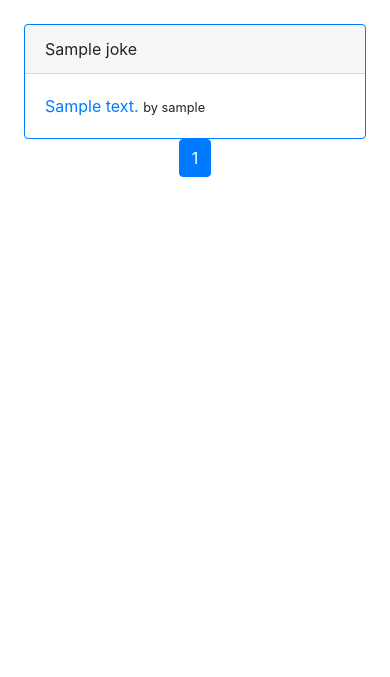
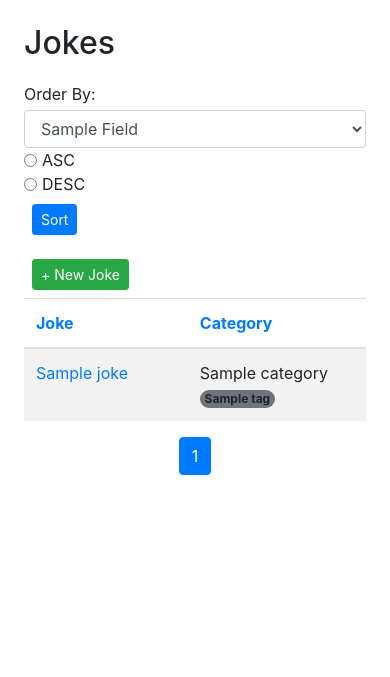
Before and after one commit to alfcomputacion/djangojokes.com, a Django app: template templates/jokes/joke_list.html in a window 390 px wide. Shown: the part 82-759 px from the top of the page. Run offline with Django 4.2, Linux system fonts and the light colour scheme; the template is opened without the code that fills it: most values are stand-ins (such as "Sample title", 1, 10 or a date in 2020); some libraries are stand-ins or nearby versions.

Commit message:
pagination and ordering  lesson

```diff
--- a/jokes/models.py
+++ b/jokes/models.py
@@ -36,7 +36,7 @@ class Joke(models.Model):
     answer = models.CharField(max_length=150)
     category = models.ForeignKey(
         'Category', related_name='jokes', on_delete=models.PROTECT)
-    tags = models.ManyToManyField('Tag')
+    tags = models.ManyToManyField('Tag', blank=True, related_name='jokes')
     slug = models.SlugField(max_length=50, unique=True, editable=False)
     created = models.DateTimeField(auto_now_add=True)
     updated = models.DateTimeField(auto_now=True)
--- a/static/js/jokes.js
+++ b/static/js/jokes.js
@@ -4,6 +4,7 @@ window.addEventListener('load', ()=>{
         const dislikeButton = document.getElementById('dislike-button');
         likeButton.addEventListener('click', ()=> {register(1);})
         dislikeButton.addEventListener('click', ()=> { register(-1);})
+        console.log('This file works')
     }
 })
 
--- a/templates/_base.html
+++ b/templates/_base.html
@@ -9,7 +9,8 @@
     <link rel="stylesheet" href="{% static 'css/main.css' %}">
     <link rel="shortcut icon" href="{% static 'images/favicon.ico' %}" type="image/x-icon">
     <script src="https://kit.fontawesome.com/270b3ce633.js" crossorigin="anonymous"></script>
-    <title>{% block title%}{% endblock%}</title>
+    {% block javascript %}{% endblock %}
+    <title>{% block title%}{% endblock %}</title>
 </head>
 <body>
     <nav class="navbar navbar-expand-lg navbar-light bg-light"
--- a/templates/jokes/joke_list.html
+++ b/templates/jokes/joke_list.html
@@ -1,66 +1,103 @@
-{% extends '_base.html' %}
-{% block title %}Jokes List{% endblock %}
 
+{% extends "_base.html" %}
+
+{% block title %}Jokes{% endblock %}
 {% block main %}
-    <div class="card border-primary m-auto mb-3"
-        style="max-width: 40rem;">
-        {% if user.is_authenticated %}
-        <a class="btn btn-success btn-ms float-rig" href="{% url 'jokes:create' %}">+Joke</a>
-        {% endif %}
+  <div class="row">
+    <div class="col-12 col-md-2 col-lg-3">
+      <h2>Jokes</h2>
+    </div>
+    <div class="col-12 col-md-8 col-lg-6">
+      <form class="form-inline my-2 mx-auto" style="max-width: 30rem;">
+        <label class="my-1 me-2" for="order">Order By:</label>
+        <select class="form-control me-sm-2" name="order" id="order">
+          {% for field in order_fields %}
+            <option value="{{ field }}"
+              {% if order == field %}selected{% endif %}
+            >{{ field|title }}</option>
+          {% endfor %}
+        </select>
+        <div class="form-check form-check-inline">
+          <input class="form-check-input" type="radio" name="direction"
+            id="asc" value="asc"
+            {% if direction == 'asc' %}checked{% endif %}
+          >
+          <label class="form-check-label" for="asc">ASC</label>
+        </div>
+        <div class="form-check form-check-inline">
+          <input class="form-check-input" type="radio" name="direction"
+            id="desc" value="desc"
+            {% if direction == 'desc' %}checked{% endif %}
+          >
+          <label class="form-check-label" for="desc">DESC</label>
+        </div>
+        <button class="btn btn-primary btn-sm m-2" type="submit">
+          Sort
+        </button>
+      </form>
+    </div>
+    <div class="col-12 col-md-2 col-lg-3 text-end">
+      <a class="btn btn-success btn-sm m-2" href="{% url 'jokes:create' %}">
+        + New Joke
+      </a>
+    </div>
+  </div>
+
+  <div class="table-responsive">
+    <table class="table table-striped" style="min-width: 500px">
+      <thead>
+        {% with order=request.GET.order dir=request.GET.direction %}
+          <tr>
+            {% if order == 'joke' and dir == 'asc' %}
+              <th><a href="?order=joke&direction=desc">Joke</a></th>
+            {% else %}
+              <th><a href="?order=joke&direction=asc">Joke</a></th>
+            {% endif %}
+            {% if order == 'category' and dir == 'asc' %}
+              <th><a href="?order=category&direction=desc">Category</a></th>
+            {% else %}
+              <th><a href="?order=category&direction=asc">Category</a></th>
+            {% endif %}
+            {% if order == 'creator' and dir == 'asc' %}
+              <th><a href="?order=creator&direction=desc">Creator</a></th>
+            {% else %}
+              <th><a href="?order=creator&direction=asc">Creator</a></th>
+            {% endif %}
+          </tr>
+        {% endwith %}
+      </thead>
+      <tbody>
         {% for joke in joke_list %}
-        <div class="card-header">
-            {{joke.question}}
-        </div>
-        <div class="card-body">
-            <div class="card-text">
-                <a href="{{ joke.get_absolute_url }}">{{ joke.answer }}</a>
-                {% if request.user == joke.user%}
+          <tr>
+            <td>
+              <a href="{{ joke.get_absolute_url }}">{{ joke.question }}</a>
+            </td>
+            <td>
+              {{ joke.category.category }}<br>
+              {% for tag in joke.tags.all %}
+                <span class="badge rounded-pill bg-secondary">
+                  {{ tag.tag }}
+                </span>
+              {% endfor %}
+            </td>
+            <td>
+              {% if joke.user == user %}
                 <a href="{% url 'jokes:update' joke.slug %}">
-                    <i class="fas fa-pencil-alt"></i></a>
-
+                  <i class="fas fa-pencil-alt"></i>
+                </a>
                 <a href="{% url 'jokes:delete' joke.slug %}">
-                    <i class="fas fa-trash-alt"></i></a>
-                {% else %}
-                <small>by {{joke.user.username}}</small>
-                {% endif %}
-            </div>
-        </div>
+                  <i class="far fa-trash-alt"></i>
+                </a>
+              {% else %}
+                <small>
+                  by {{ joke.user.username }}
+                </small>
+              {% endif %}
+            </td>
+          </tr>
         {% endfor %}
-    </div>
-
-    <nav aria-label="pagination">
-        <ul class="pagination justify-content-center">
-            {% if page_obj.has_previous %}
-                <li class="page-item">
-                    <a href="?page=1" class="page-link">&laquo; 1. . .</a>
-                </li>
-                {% if page_obj.previous_page_number != 1 %}
-                    <li class="page-item">
-                        <a href="?page={{ page_obj.previous_page_number }}" class="page-link">
-                            {{ page_obj.previous_page_number }}
-                        </a>
-                    </li>
-                {% endif%}
-            {% endif %}
-            <li class="page-item active">
-                <span class="page-link">
-                    {{ page_obj.number }}
-                </span>
-            </li>
-            {% if page_obj.has_next %}
-                {% if page_obj.next_page_number != page_obj.paginator.num_pages %}
-                    <li class="page-item">
-                        <a href="?page={{ page_obj.next_page_number }}" class="page-link">
-                            {{ page_obj.next_page_number }}
-                        </a>
-                    </li>
-                {% endif %}
-                <li class="page-item">
-                    <a href="?page={{ page_obj.paginator.num_pages }}" class="page-link">
-                        . . .{{ page_obj.paginator.num_pages }}&raquo;
-                    </a>
-                </li>
-            {% endif %}
-        </ul>
-    </nav>
+      </tbody>
+    </table>
+  </div>
+  {% include 'includes/pagination.html' %}
 {% endblock %}
```
Also changed, not shown: jokes/urls.py (+8 -2 lines), jokes/views.py (+64 -0 lines), templates/includes/pagination.html (added, +35 -0 lines), templates/jokes/joke_detail.html (+38 -8 lines), jokes/migrations/0009_alter_joke_tags.py (added).
